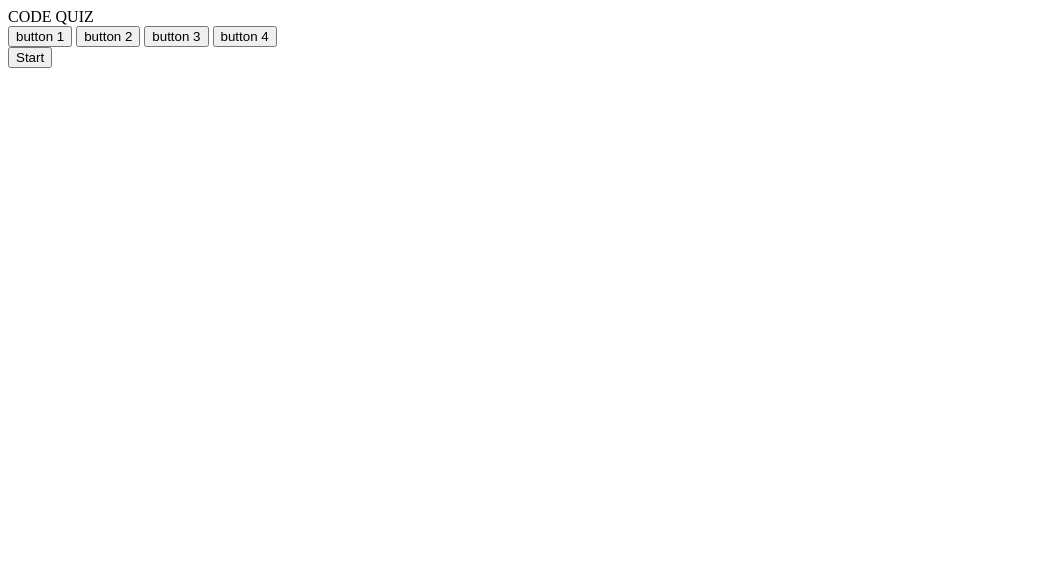
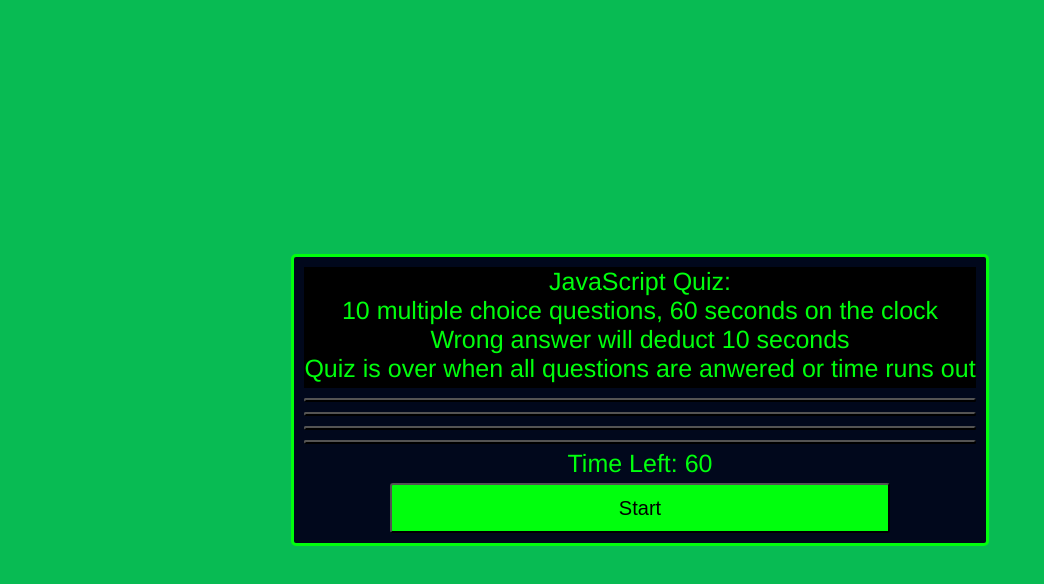
Before and after one commit to IvanFelipeEscobar/Code-Quiz, a plain HTML site: page index.html in a window 1280 px wide. Shown: the whole page, without its empty margins (0-1044 px from the left). Drawn offline with Linux system fonts and the light colour scheme.

Commit message:
style site w/ css

```diff
--- a/assets/css/style.css
+++ b/assets/css/style.css
@@ -0,0 +1,57 @@
+* {
+    padding: 0;
+    margin: 0;
+}
+body {
+    background-color: rgb(8, 187, 83);
+    display: flex;
+    justify-content: center;
+    align-items: center;
+    height: 100vh;
+    width: 100vw;
+    color: rgb(0, 255, 13);
+    font-size: 25px;
+    font-family: 'Franklin Gothic Medium', 'Arial Narrow', Arial, sans-serif;
+}
+.container {
+
+    background-color: rgb(1, 8, 28);
+    border: 3px solid rgb(0, 255, 13);
+    border-radius: 5px;
+    padding: 5px
+}
+#text {
+    padding-bottom: 5px;
+    margin: 5px;
+    background-color: black;
+
+    text-align: center ;
+}
+#buttons {
+    display: flex;
+    flex-direction: column;
+
+}
+#display {
+    display: flex;
+    flex-direction: column;
+    justify-content: center;
+    align-items: center;
+}
+button {
+    font-size: 20px;
+    margin: 5px;
+    background-color: rgb(0, 255, 13);
+    color: black;
+    border-radius: 3px;
+}
+button:hover {
+    background-color: black;
+    color: rgb(0, 255, 13);
+
+}
+#start button {
+    width: 500px;
+    height: 50px;
+
+}
--- a/index.html
+++ b/index.html
@@ -4,27 +4,32 @@
     <meta charset="UTF-8">
     <meta http-equiv="X-UA-Compatible" content="IE=edge">
     <meta name="viewport" content="width=device-width, initial-scale=1.0">
-    <link src="./assets/css/style.css">
+    <link rel="stylesheet" href="./assets/css/style.css">
     <title>JavaScript Timed Code Quiz</title>
 </head>
 <body>
     <div class="container">
-        <div id="text" class="hide">
-        CODE QUIZ
+        <div id="text"><section id="startText" >
+
+            JavaScript Quiz: <br>
+            10 multiple choice questions, 60 seconds on the clock<br>
+            Wrong answer will deduct 10 seconds<br>
+            Quiz is over when all questions are anwered or time runs out
+            </section>
         </div>
-        <div id="buttons" class="hide">
-            <button id="btn1">button 1</button>
-            <button id="btn2">button 2</button>
-            <button id="btn3">button 3</button>
-            <button id="btn4">button 4</button>
+        <div id="buttons">
+            <button id="btn1"></button>
+            <button id="btn2"></button>
+            <button id="btn3"></button>
+            <button id="btn4"></button>
         </div>
         <div id="display">
-            <div id="timer" class="hide"></div>
+            <div id="timer">Time Left: 60</div>
             <div id="answer"></div>
             <div id="start"><button id="startBtn">Start</button></div>
 
         </div>
     </div>
-<script src="./assets/js/script.js" ></script>
+<script href="./assets/js/script.js" ></script>
 </body>
 </html>
```
